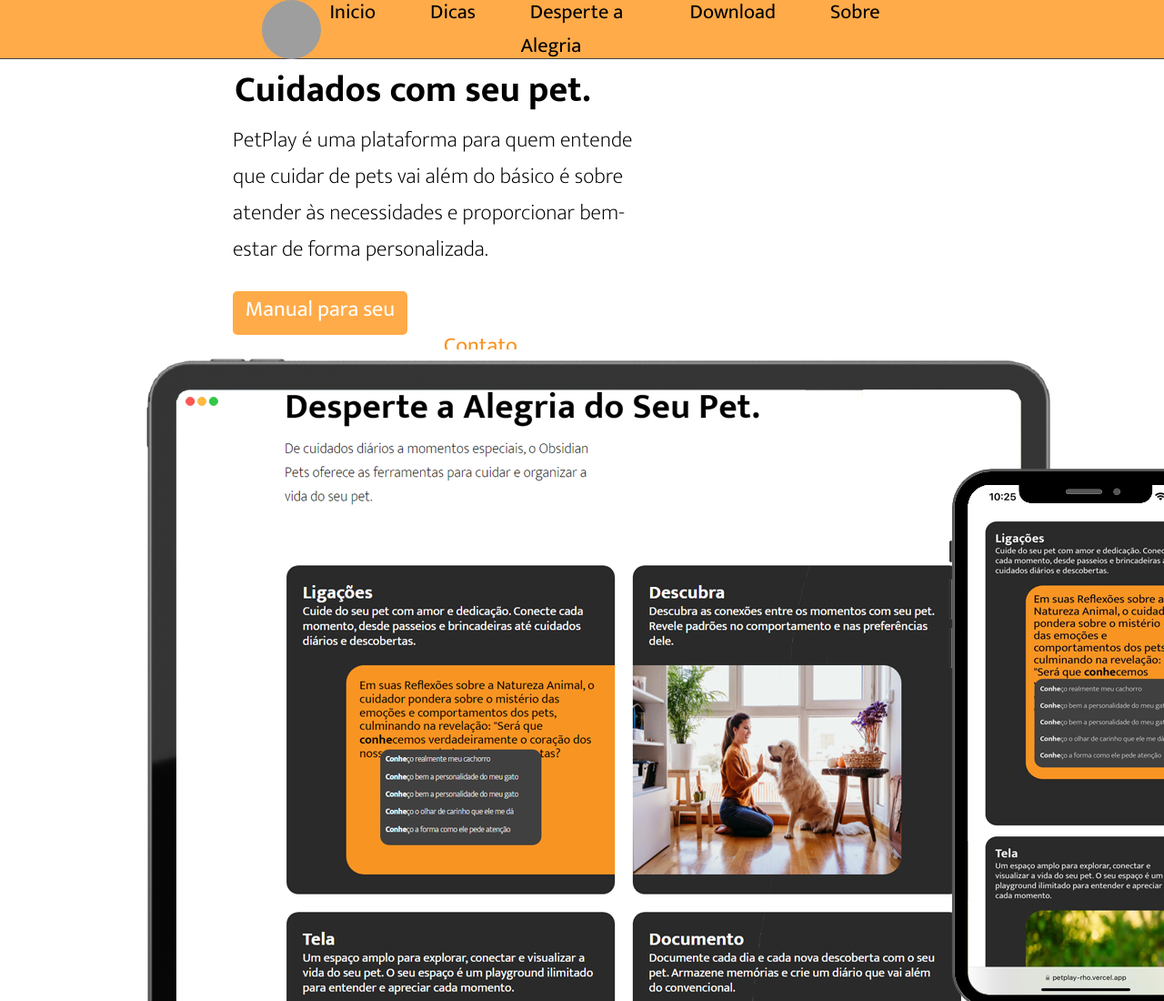
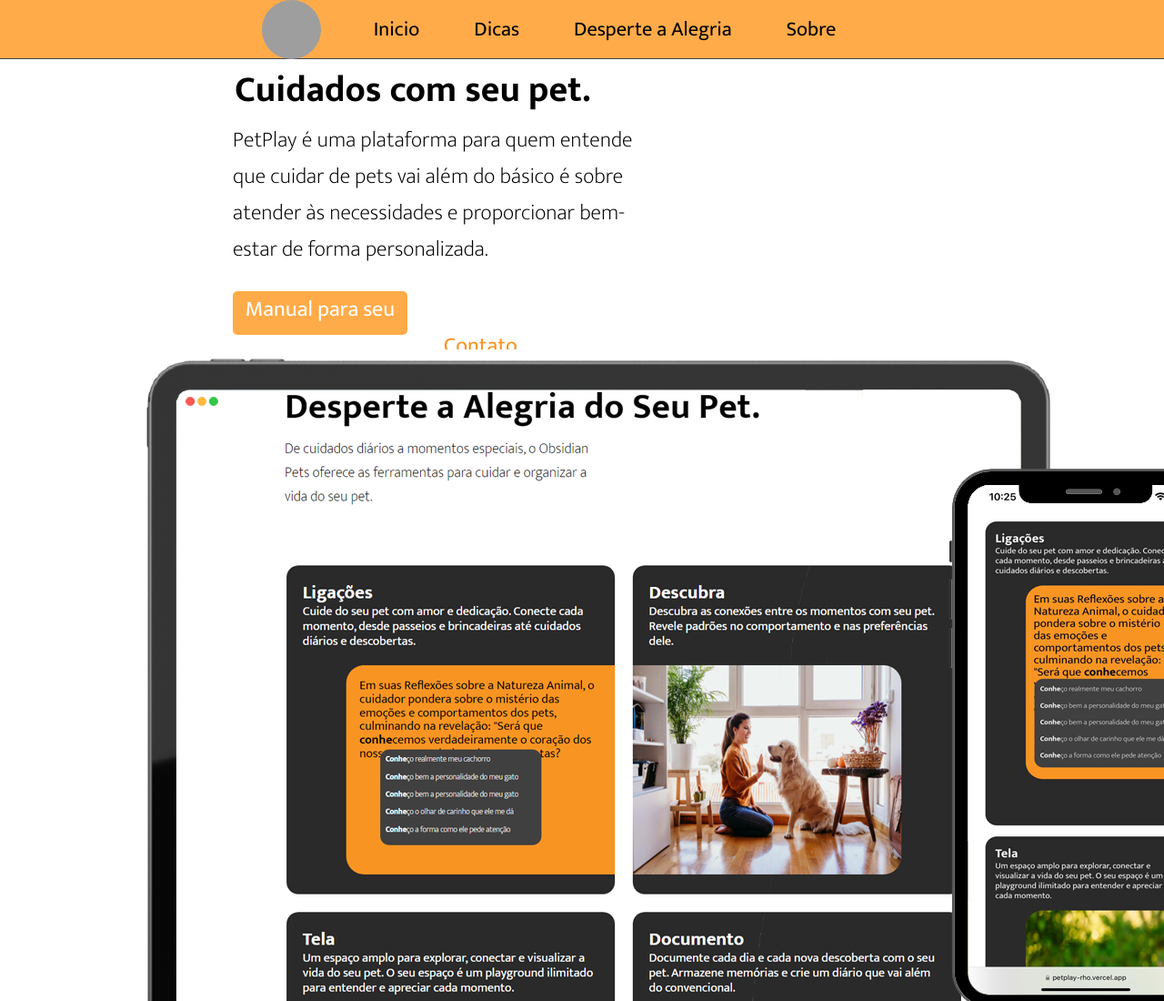
Before and after one commit to marcopassarela/petplay, a website: page index.html in a window 1280 px wide. Shown: the top 1100 px of the page at 91% size. Drawn offline with Linux system fonts and the light colour scheme; grey boxes are pictures that could not be loaded.

Commit message:
update for page

```diff
--- a/index.html
+++ b/index.html
@@ -17,7 +17,6 @@
             <li><a href="#dicas">Inicio</a></li>
             <li><a href="#dicas">Dicas</a></li>
             <li><a href="#title-sobre-site">Desperte a Alegria</a></li>
-            <li><a href="download.html">Download</a></li>
             <li><a href="#privacy">Sobre</a></li>
         </ul>
     </div>
@@ -35,7 +34,6 @@
             <li><a href="#dicas">Início</a></li>
             <li><a href="#sobre-pet">Dicas</a></li>
             <li><a href="#title-sobre-site">Desperte a <br>Alegria</a></li>
-            <li><a href="download.html">Download</a></li>
             <li><a href="#privacy">Sobre</a></li>
         </ul>
     </div>
```
Also changed, not shown: download.html (+1 -1 lines).
